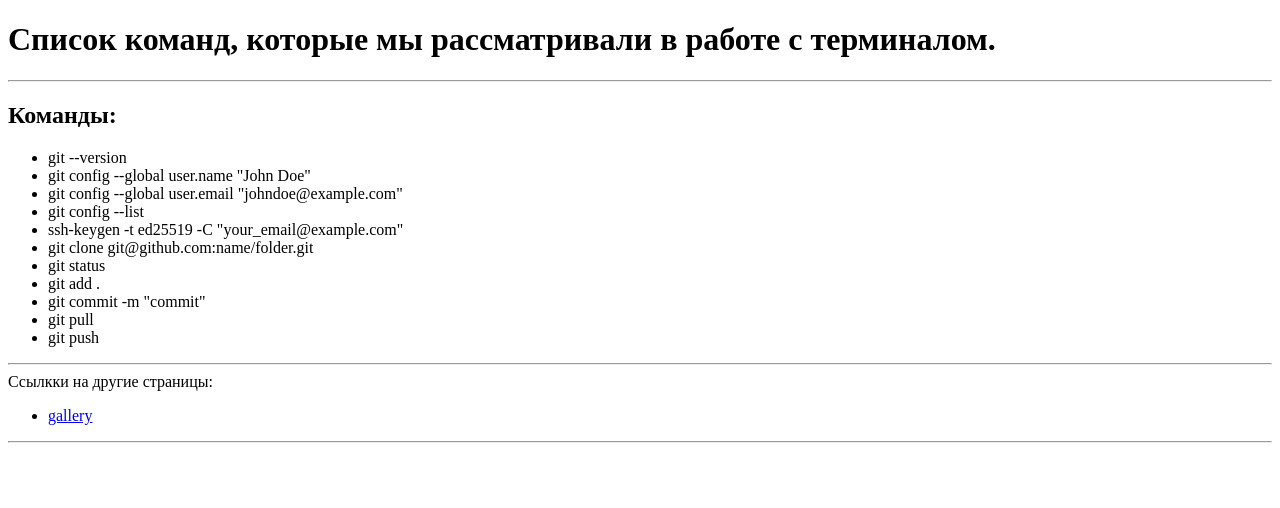
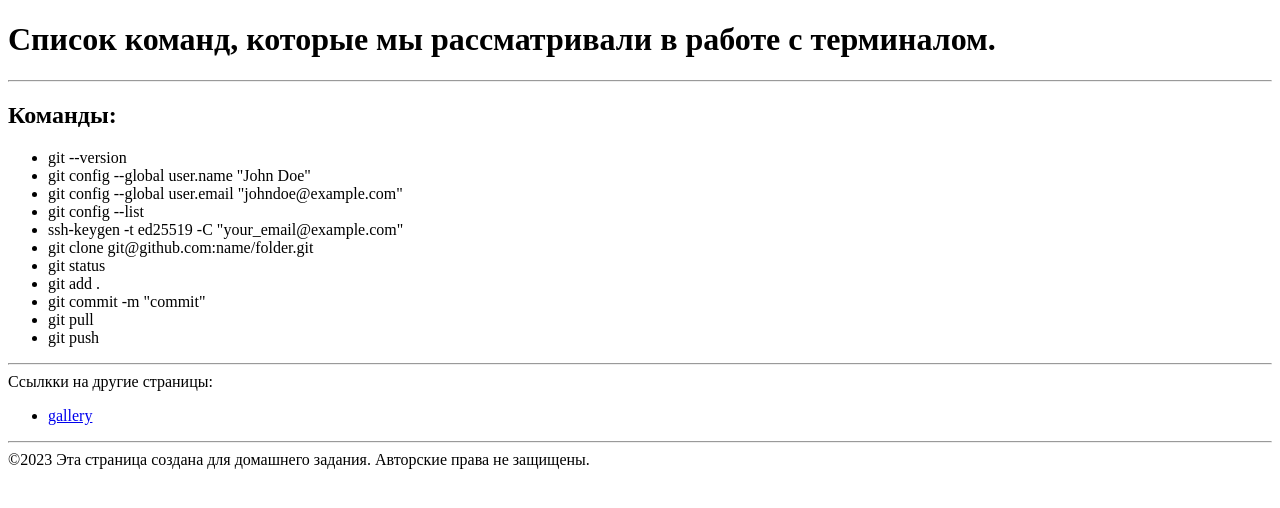
Before and after one commit to Volodymyr-Ostrohliad/HW2, a plain HTML site: page index.html in a window 1280 px wide. Drawn offline with Linux system fonts and the light colour scheme.

Commit message:
add footer text and teg span in footer

```diff
--- a/index.html
+++ b/index.html
@@ -40,6 +40,9 @@
       <li><a href="gallery.html">gallery</a></li>
     </ul>
     <hr>
+    <span>
+      ©2023 Эта страница создана для домашнего задания. Авторские права не защищены.
+    </span>
   </footer>
 </body>
 </html>
```
Also changed, not shown: gallery.html (+3 -0 lines).
